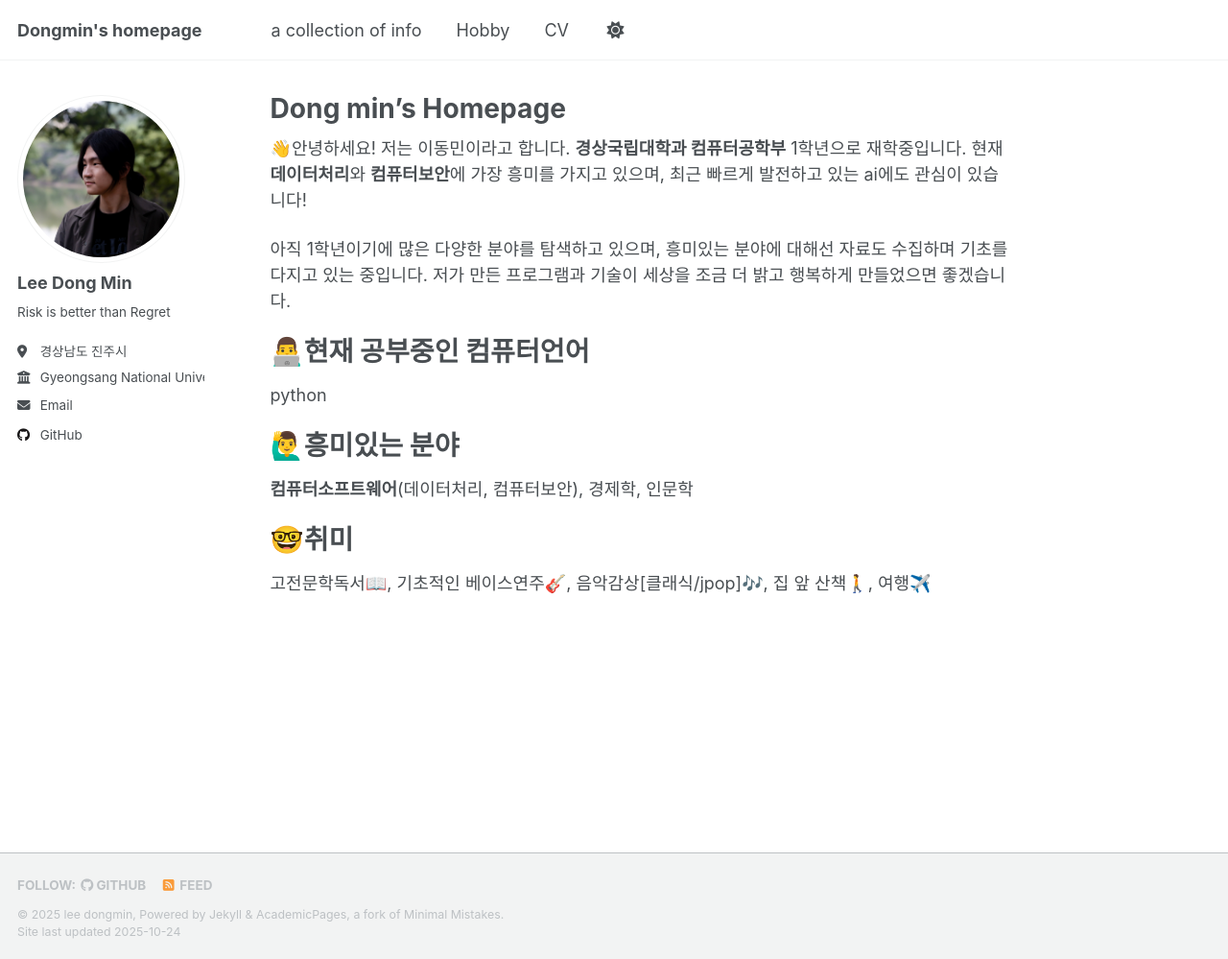
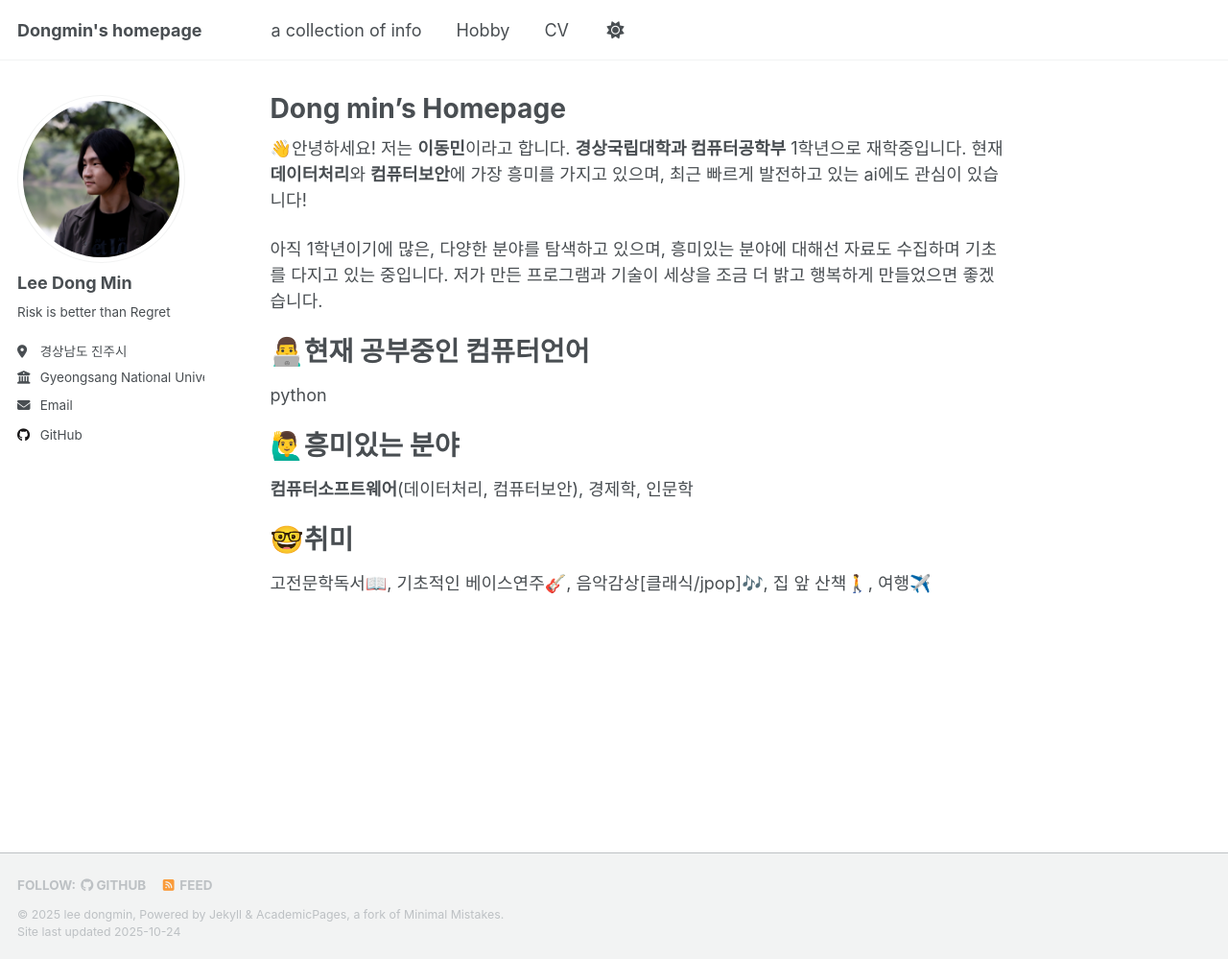
Before and after one commit to leerowa/leerowa.github.io, a Jekyll site: the page built from _pages/about.md, in a window 1280 px wide and 999 px high. Shown: the whole window at 96% size. Built offline with Jekyll 4.4.1, drawn with Linux system fonts in a browser that asks for light colours; a script that is not in the unit is left out.

```diff
--- a/_pages/about.md
+++ b/_pages/about.md
@@ -7,9 +7,9 @@ redirect_from:
   - /about.html
 ---
 
-👋안녕하세요! 저는 이동민이라고 합니다. **경상국립대학과 컴퓨터공학부** 1학년으로 재학중입니다. 현재  **데이터처리**와 **컴퓨터보안**에 가장 흥미를 가지고 있으며, 최근 빠르게 발전하고 있는 ai에도 관심이 있습니다!
+👋안녕하세요! 저는 **이동민**이라고 합니다. **경상국립대학과 컴퓨터공학부** 1학년으로 재학중입니다. 현재  **데이터처리**와 **컴퓨터보안**에 가장 흥미를 가지고 있으며, 최근 빠르게 발전하고 있는 ai에도 관심이 있습니다!
 
-아직 1학년이기에 많은 다양한 분야를 탐색하고 있으며, 흥미있는 분야에 대해선 자료도 수집하며 기초를 다지고 있는 중입니다.
+아직 1학년이기에 많은, 다양한 분야를 탐색하고 있으며, 흥미있는 분야에 대해선 자료도 수집하며 기초를 다지고 있는 중입니다.
 저가 만든 프로그램과 기술이 세상을 조금 더 밝고 행복하게 만들었으면 좋겠습니다.
 
 👨‍💻현재 공부중인 컴퓨터언어
```
